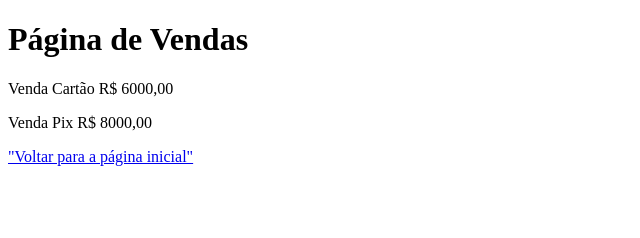
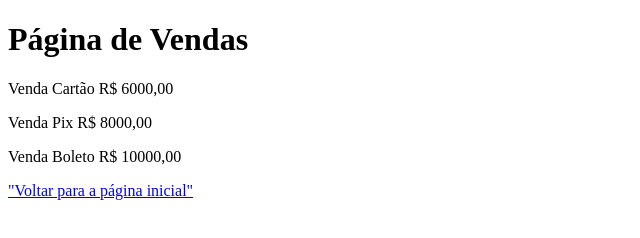
Before and after one commit to HoggerZero/cursogithub, a plain HTML site: page vendas.html in a window 1280 px wide. Shown: the whole page, without its empty margins (0-640 px from the left). Drawn offline with Linux system fonts and the light colour scheme.

Commit message:
Adicionado forma de pagamento BOLETOS

```diff
--- a/vendas.html
+++ b/vendas.html
@@ -9,6 +9,7 @@
     <h1>Página de Vendas</h1>
     <p>Venda Cartão R$ 6000,00</p>
     <p>Venda Pix R$ 8000,00</p>
+    <p>Venda Boleto R$ 10000,00</p>
     <a href="index.html">"Voltar para a página inicial"</a>
 </body>
 </html>
```
